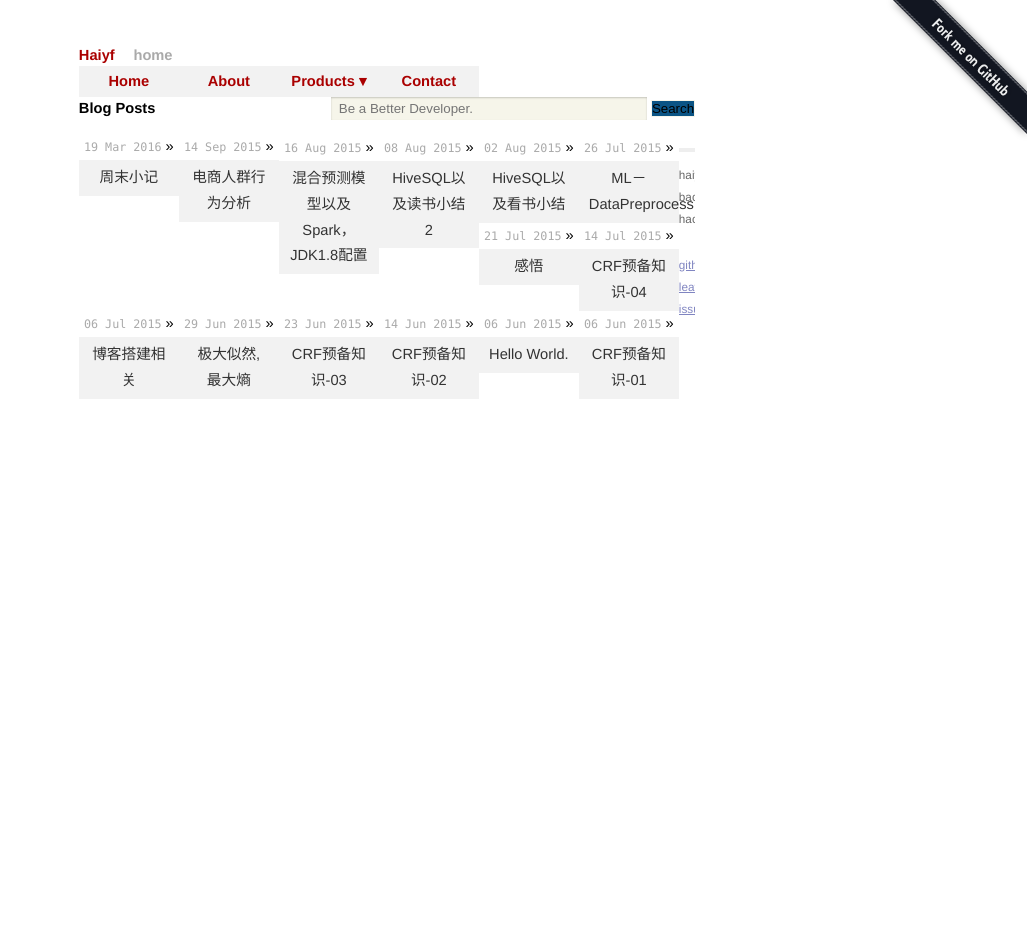
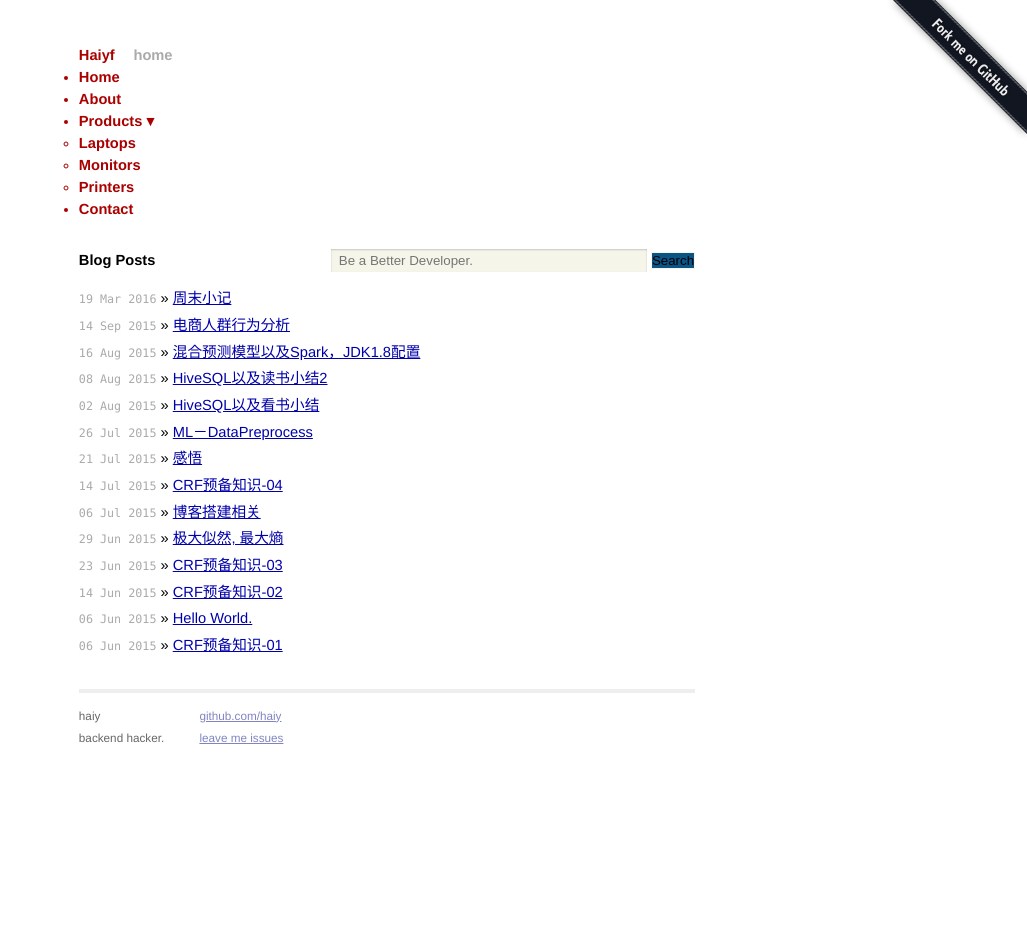
Before and after one commit to caratiger/haiy.github.io, a Jekyll site: the page built from index.html, in a window 1280 px wide. Shown: the whole page, without its empty margins (253-1280 px from the left). Built offline with Jekyll 4.4.1, drawn with Linux system fonts in a browser that asks for light colours; Markdown is read by kramdown in place of the engine named in the settings; comment, search, counter and statistics services are not loaded.

Commit message:
Update default.html

```diff
--- a/_layouts/default.html
+++ b/_layouts/default.html
@@ -17,34 +17,34 @@
     <a href="/old_data/index.html">Haiyf</a>
     <a class="extra" href="/">home</a>
 
-<div id="labels">
+<div  class="tabHeaer"id="labels">
 <style type="text/css">
 
-    ul{
+    tabHeaer.ul{
         padding: 0;
         list-style: none;
     }
-    ul li{
+    tabHeaer.ul li{
         float: left;
         width: 100px;
         text-align: center;
         line-height: 21px;
     }
-    ul li a{
+    tabHeaer.ul li a{
         display: block;
         padding: 5px 10px;
         color: #333;
         background: #f2f2f2;
         text-decoration: none;
     }
-    ul li a:hover{
+    tabHeaer.ul li a:hover{
         color: #fff;
         background: #939393;
     }
-    ul li ul{
+    tabHeaer.ul li ul{
         display: none;
     }
-    ul li:hover ul{
+   tabHeaer.ul li:hover ul{
         display: block; /* display the dropdown */
     }
 </style>
```
